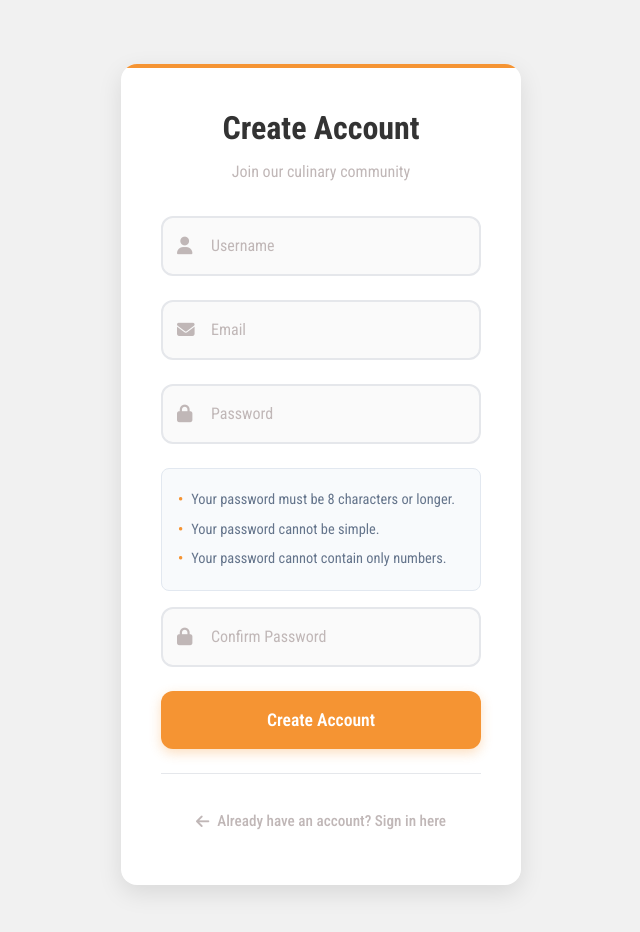
After one commit to gabriel-pagani/udwmj-project, a Django app: page /register/ in a window 1280 px wide. The commit adds this page. Shown: the top 932 px of the page, without its empty margins (319-959 px from the left). Run offline with Django 5.2, Linux system fonts and the light colour scheme.

Commit message:
Implementei o formulário de criação de conta para os usuários

```diff
--- a/app/forms.py
+++ b/app/forms.py
@@ -1,5 +1,6 @@
 from django import forms
-from django.contrib.auth.forms import PasswordChangeForm
+from django.contrib.auth.forms import PasswordChangeForm, UserCreationForm
+from django.contrib.auth.models import User
 
 
 class LoginForm(forms.Form):
@@ -19,3 +20,23 @@ class CustomPasswordChangeForm(PasswordChangeForm):
     new_password2 = forms.CharField(
         widget=forms.PasswordInput()
     )
+
+
+class RegisterForm(UserCreationForm):
+    email = forms.EmailField(required=True)
+
+    class Meta:
+        model = User
+        fields = ('username', 'email', 'password1', 'password2')
+
+    def clean_email(self):
+        email = self.cleaned_data.get('email')
+        if User.objects.filter(email=email).exists():
+            raise forms.ValidationError('This email is already in use.')
+        return email
+
+    def clean_username(self):
+        username = self.cleaned_data.get('username')
+        if User.objects.filter(username=username).exists():
+            raise forms.ValidationError('This username is already in use.')
+        return username
--- /dev/null
+++ b/app/templates/app/auth/register.html
@@ -0,0 +1,12 @@
+{% extends 'global/auth.html' %}
+{% load static %}
+
+{% block title %}Sign Up{% endblock title %}
+
+{% block head %}
+        <link href="{% static 'app/css/auth.css' %}" rel="stylesheet">
+{% endblock head %}
+
+{% block body %}
+        {% include 'app/partials/register_form.html' %}
+{% endblock body %}
--- a/app/templates/app/partials/login_form.html
+++ b/app/templates/app/partials/login_form.html
@@ -59,6 +59,11 @@
     </form>
 
     <div class="auth-footer">
+      <a href="{% url "app:register" %}" class="return-link">
+        <i class="fas fa-user-plus"></i>
+        <span>Don't have an account? Create one here</span>
+      </a>
+      <br><br>
       <a href="{% url "app:home" %}" class="return-link">
         <i class="fas fa-arrow-left"></i>
         <span>Back to Home</span>
--- /dev/null
+++ b/app/templates/app/partials/register_form.html
@@ -0,0 +1,104 @@
+<div class="auth-container">
+    <div class="auth-card">
+      <div class="auth-header">
+        <h2 class="auth-title">Create Account</h2>
+        <p class="auth-subtitle">Join our culinary community</p>
+      </div>
+
+      {% if messages %}
+        <div class="auth-messages">
+          {% for message in messages %}
+            <div class="auth-message {{ message.tags }}">
+              {% if 'error' in message.tags %}
+                <i class="fas fa-circle-xmark"></i>
+              {% elif 'warning' in message.tags %}
+                <i class="fas fa-circle-exclamation"></i>
+              {% elif 'info' in message.tags %}
+                <i class="fas fa-circle-info"></i>
+              {% elif 'success' in message.tags %}
+                <i class="fas fa-circle-check"></i>
+              {% endif %}
+              <span>{{ message }}</span>
+            </div>
+          {% endfor %}
+        </div>
+      {% endif %}
+
+      <form class="auth-form" method="post" novalidate>
+        {% csrf_token %}
+
+        <div class="form-group">
+          <div class="form-input-container">
+            <input
+              type="text"
+              name="username"
+              placeholder="Username"
+              class="form-input"
+              value="{{ form.username.value|default:'' }}"
+              required
+            />
+            <i class="fas fa-user form-icon"></i>
+          </div>
+        </div>
+
+        <div class="form-group">
+          <div class="form-input-container">
+            <input
+              type="email"
+              name="email"
+              placeholder="Email"
+              class="form-input"
+              value="{{ form.email.value|default:'' }}"
+              required
+            />
+            <i class="fas fa-envelope form-icon"></i>
+          </div>
+        </div>
+
+        <div class="form-group">
+          <div class="form-input-container">
+            <input
+              type="password"
+              name="password1"
+              placeholder="Password"
+              class="form-input"
+              required
+            />
+            <i class="fas fa-lock form-icon"></i>
+          </div>
+        </div>
+
+        <div class="password-requirements">
+          <ul>
+            <li>Your password must be 8 characters or longer.</li>
+            <li>Your password cannot be simple.</li>
+            <li>Your password cannot contain only numbers.</li>
+          </ul>
+        </div>
+
+        <div class="form-group">
+          <div class="form-input-container">
+            <input
+              type="password"
+              name="password2"
+              placeholder="Confirm Password"
+              class="form-input"
+              required
+            />
+            <i class="fas fa-lock form-icon"></i>
+          </div>
+        </div>
+
+        <button type="submit" class="auth-button">
+          Create Account
+        </button>
+      </form>
+
+      <div class="auth-footer">
+        <a href="{% url "app:login" %}" class="return-link">
+          <i class="fas fa-arrow-left"></i>
+          <span>Already have an account? Sign in here</span>
+        </a>
+      </div>
+    </div>
+  </div>
--- a/app/urls.py
+++ b/app/urls.py
@@ -10,6 +10,7 @@ urlpatterns = [
     path('recipe/<int:recipe_id>/toggle-favorite/', views.toggle_favorite, name='toggle_favorite'),
     path('login/', views.login_view, name='login'),
     path('login/done', views.login_done, name='login_done'),
+    path('register/', views.register_view, name='register'),
     path('logout/', views.logout_view, name='logout'),
     path('change-password/', views.change_password_view, name='change_password'),
 ]
--- a/app/views.py
+++ b/app/views.py
@@ -1,7 +1,7 @@
 from django.shortcuts import render, redirect, get_object_or_404
 from django.urls import reverse
 from django.http import Http404
-from app.forms import LoginForm, CustomPasswordChangeForm
+from app.forms import LoginForm, CustomPasswordChangeForm, RegisterForm
 from django.contrib.auth import authenticate, login, logout, update_session_auth_hash
 from django.contrib import messages
 from django.http import JsonResponse
@@ -170,9 +170,9 @@ def login_done(request):
             login(request, user)
             return redirect(reverse('app:home'))
         else:
-            messages.error(request, 'Dados inválidos')
+            messages.error(request, 'Invalid data')
     else:
-        messages.error(request, 'Preencha todos os campos')
+        messages.error(request, 'Fill in all fields')
 
     return redirect(reverse('app:login'))
 
@@ -186,7 +186,6 @@ def change_password_view(request):
         if form.is_valid():
             saved_user = form.save()
             update_session_auth_hash(request, saved_user)
-            messages.success(request, 'Sua senha foi alterada com sucesso')
             return redirect(reverse('app:home'))
 
         else:
@@ -195,17 +194,17 @@ def change_password_view(request):
             new_password2 = form.data.get('new_password2', '')
 
             if not old_password or not new_password1 or not new_password2:
-                erro_mensagem = "Preencha todos os campos"
+                erro_mensagem = "Fill in all fields"
             elif 'old_password' in form.errors:
-                erro_mensagem = "A senha atual está incorreta"
+                erro_mensagem = "Current password is incorrect"
             elif new_password1 != new_password2:
-                erro_mensagem = "As senhas não coincidem"
+                erro_mensagem = "Passwords do not match"
             elif len(new_password1) < 8 and new_password1.isdigit():
-                erro_mensagem = "A nova senha deve ter pelo menos 8 caracteres e não pode ser inteiramente numérica"
+                erro_mensagem = "The new password must be at least 8 characters long and cannot be entirely numeric."
             elif 'new_password1' in form.errors:
-                erro_mensagem = "A nova senha não atende aos requisitos de segurança"
+                erro_mensagem = "The new password does not meet security requirements"
             else:
-                erro_mensagem = "Ocorreu um erro ao alterar sua senha. Verifique os dados e tente novamente"
+                erro_mensagem = "An error occurred while changing your password. Please check your details and try again."
 
             messages.error(request, erro_mensagem)
 
@@ -218,3 +217,59 @@ def change_password_view(request):
 def logout_view(request):
     logout(request)
     return redirect('app:home')
+
+
+def register_view(request):
+    if request.user.is_authenticated:
+        return redirect('app:home')
+
+    form = RegisterForm(request.POST or None)
+
+    if request.method == 'POST':
+        if form.is_valid():
+            user = form.save()
+            # Authenticate and login automatically after registration
+            user = authenticate(
+                username=form.cleaned_data['username'],
+                password=form.cleaned_data['password1']
+            )
+            if user:
+                login(request, user)
+                return redirect('app:home')
+        else:
+            # Custom error handling
+            if form.errors:
+                error_messages = []
+
+                # Check specific errors
+                if 'username' in form.errors:
+                    if 'already in use' in str(form.errors['username']):
+                        error_messages.append(
+                            'This username is already in use.')
+                    else:
+                        error_messages.append('Invalid username.')
+
+                if 'email' in form.errors:
+                    if 'already in use' in str(form.errors['email']):
+                        error_messages.append('This email is already in use.')
+                    else:
+                        error_messages.append('Invalid email.')
+
+                if 'password1' in form.errors:
+                    error_messages.append(
+                        'Password does not meet security requirements.')
+
+                if 'password2' in form.errors:
+                    error_messages.append('Passwords do not match.')
+
+                # If no specific errors, use generic message
+                if not error_messages:
+                    error_messages.append(
+                        'Please check the information provided and try again.')
+
+                for error_msg in error_messages:
+                    messages.error(request, error_msg)
+
+    return render(request, 'app/auth/register.html', {
+        'form': form,
+    })
--- a/templates/global/base.html
+++ b/templates/global/base.html
@@ -56,6 +56,11 @@
             </div>
           {% else %}
             <div class="dropdown-menu">
+              <a href="{% url 'app:register' %}" class="dropdown-item">
+                <i class="fa-solid fa-user"></i>
+                <span>Create Account</span>
+              </a>
+              <div class="dropdown-divider"></div>
               <a href="{% url 'app:login' %}" class="dropdown-item">
                 <i class="fa-solid fa-sign-in-alt"></i>
                 <span>Login</span>
```
Lines whose indentation alone changed are shown as unchanged.
